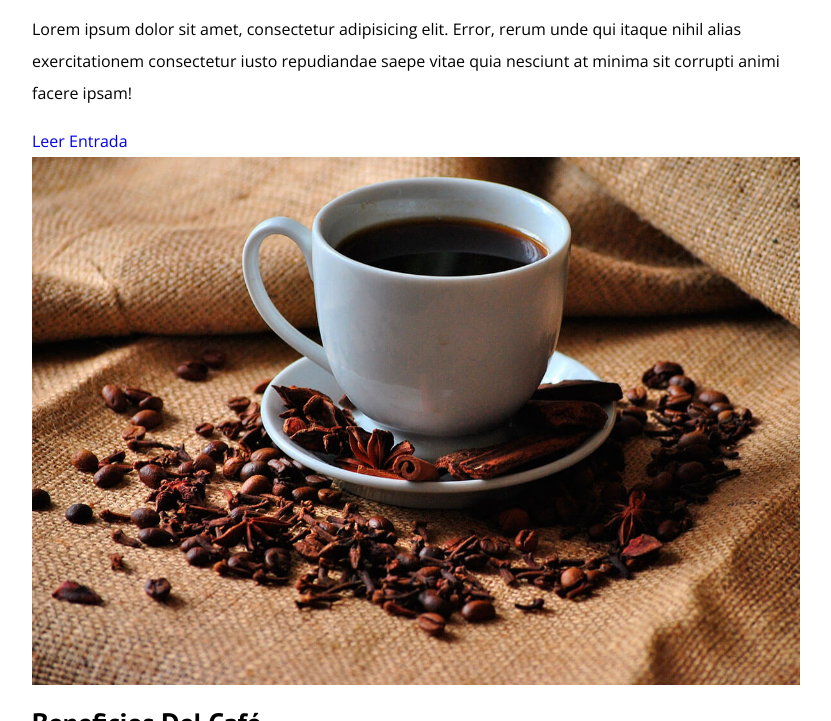
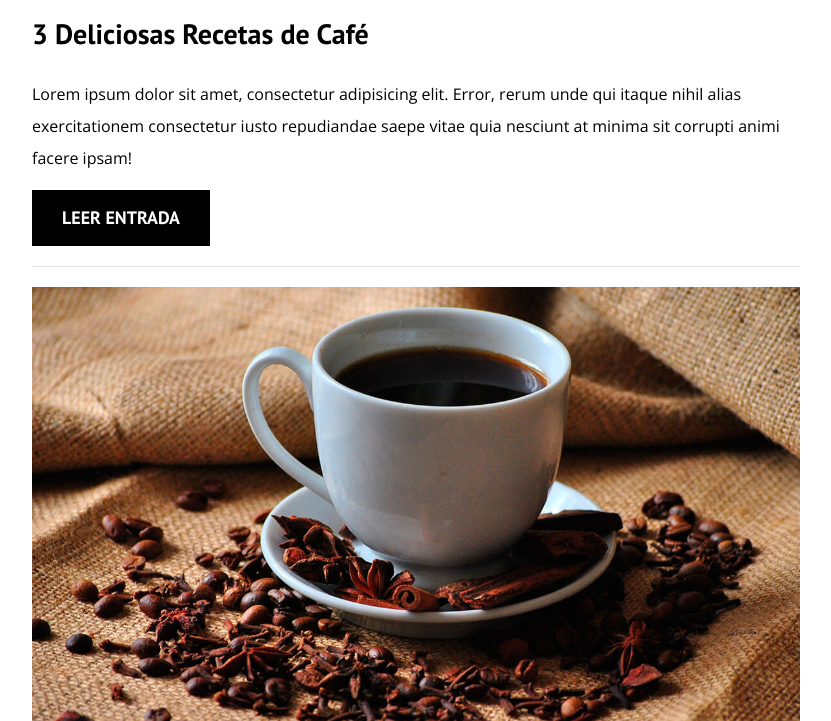
Before and after one commit to Alterlapsus/BlogOfCoffee, a plain HTML site: page index.html in a window 1280 px wide. Shown: the part 2079-2800 px from the top of the page, without its empty margins (32-863 px from the left). Drawn offline with nearby package versions, Linux system fonts and the light colour scheme.

Commit message:
finalizando blog

```diff
--- a/css/styles.css
+++ b/css/styles.css
@@ -3,6 +3,7 @@
     --fuenteParrafos: 'Open Sans', sans-serif;
 
     --primario: #784D3C;
+    --gris: #e1e1e1;
     --blanco: #ffffff;
     --negro: #000000;
 }
@@ -117,3 +118,34 @@ img{
         grid-template-columns: 2fr 1fr;
     }
 }
+
+.entrada{
+    border-bottom: 1px solid var(--gris);
+    margin-bottom: 2rem;
+}
+
+.entrada:last-of-type{/* selecciona el ultimo article con la clase entrada */
+    border: none;
+    margin-bottom: 0;
+}
+
+.boton{
+    display: block;
+}
+@media (min-width: 768px) {
+    .boton{
+        /* display: inline; es inmune al margin y al width  */
+        display: inline-block;  /* si respetará el margin y el width */
+    }
+}
+.boton--primario{
+    background-color: var(--negro);
+    font-family: var(--fuenteHeading);
+    color: var(--blanco);
+    text-align: center;
+    padding: 1rem 3rem;
+    font-size: 1.8rem;
+    text-transform: uppercase;
+    font-weight: 700;
+    margin-bottom: 2rem;
+}
```
